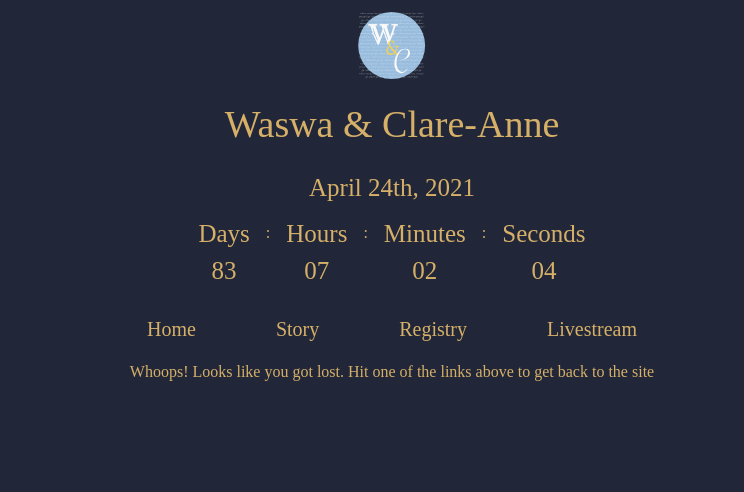
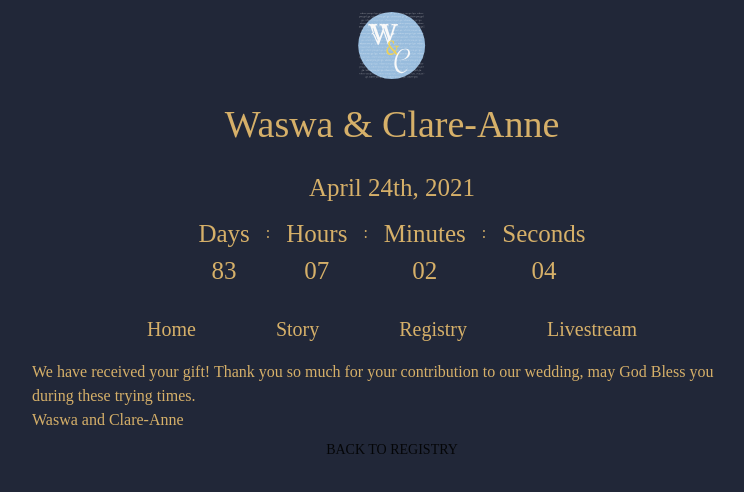
Before and after one commit to iamwaswa/ndoa, a Next.js app in the folder client/: page /registry/success in a window 1280 px wide. Before the commit this address had no page. Shown: the top 492 px of the page, without its empty margins (248-992 px from the left). Built offline with nearby package versions, Linux system fonts and the light colour scheme; a web font is replaced by a local one.

Commit message:
Add registry success page

```diff
--- /dev/null
+++ b/client/pages/registry/success/index.tsx
@@ -0,0 +1,32 @@
+import Box from '@material-ui/core/Box';
+import Button from '@material-ui/core/Button';
+import Head from 'next/head';
+import Link from 'next/link';
+import { PageProps } from 'types';
+import Typography from '@material-ui/core/Typography';
+import styled from 'styled-components';
+
+const Container = styled(Box)`
+  display: flex;
+  flex-direction: column;
+`;
+
+export default function RegistrySuccessPage({ title }: PageProps): JSX.Element {
+  return (
+    <>
+      <Head>
+        <title>{title} | Success</title>
+      </Head>
+      <Container>
+        <Typography>
+          We have received your gift! Thank you so much for your contribution to
+          our wedding, may God Bless you during these trying times.
+        </Typography>
+        <Typography>Waswa and Clare-Anne</Typography>
+        <Link href="/registry">
+          <Button>Back to Registry</Button>
+        </Link>
+      </Container>
+    </>
+  );
+}
--- a/client/styles/anchor/index.tsx
+++ b/client/styles/anchor/index.tsx
@@ -2,9 +2,13 @@ import styled from 'styled-components';
 import { theme } from 'theme';
 
 export const Anchor = styled.a`
-  color: initial;
+  color: var(--light-blue);
   cursor: pointer;
   position: relative;
+
+  &:hover {
+    color: var(--light-blue);
+  }
 
   &:after {
     content: '';
--- a/client/styles/index.tsx
+++ b/client/styles/index.tsx
@@ -20,6 +20,11 @@ export const GlobalStyles = createGlobalStyle`
   a {
     color: inherit;
     text-decoration: none;
+
+    &:hover {
+      color: inherit;
+      text-decoration: none;
+    }
   }
 
   *,
```
Also changed, not shown: client/pages/registry/index.tsx (renamed from client/pages/registry.tsx).
